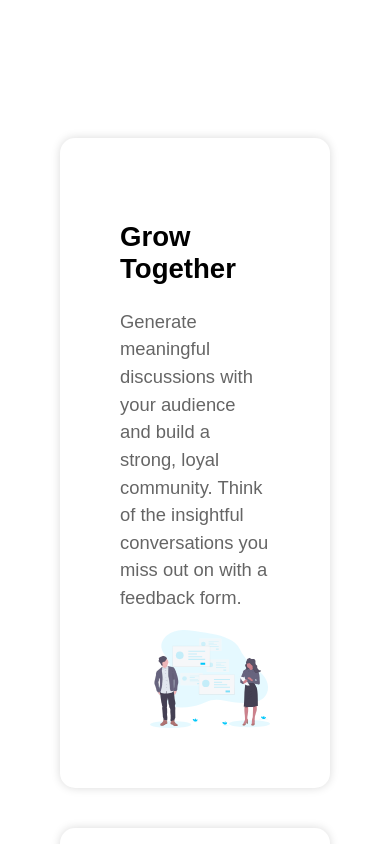
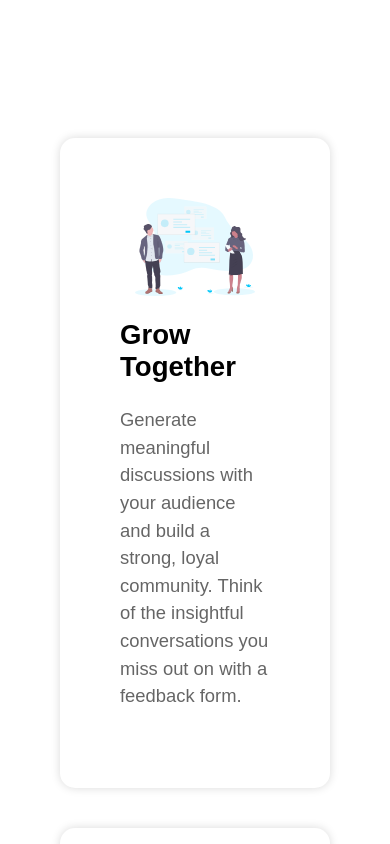
Before and after one commit to evansanchez963/huddle-landing-page, a React (Vite) app: page / in a window 390 px wide. Shown: the part 920-1764 px from the top of the page. Built offline with nearby package versions, Linux system fonts and the light colour scheme.

Commit message:
Fix card layout for mobile devices

```diff
--- a/src/components/styles/Card.styled.js
+++ b/src/components/styles/Card.styled.js
@@ -20,6 +20,16 @@ export const StyledCard = styled.div`
   }
 
   @media (max-width: ${({ theme }) => theme.mobile}) {
-    flex-direction: column;
+    flex-direction: column-reverse;
+
+    img {
+      float: none;
+    }
+
+    div:nth-child(2) {
+      display: flex;
+      justify-content: center;
+      align-items: center;
+    }
   }
 `;
```
